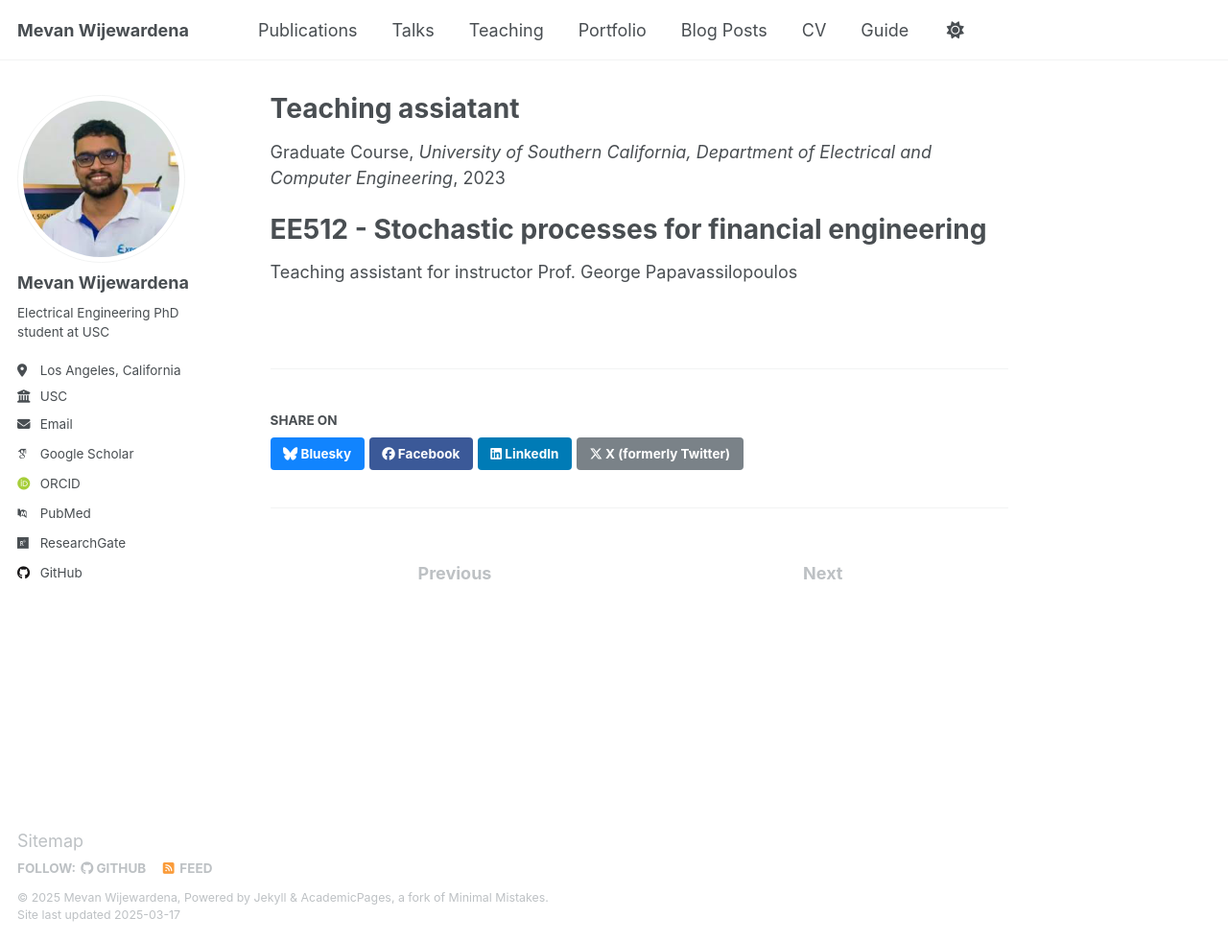
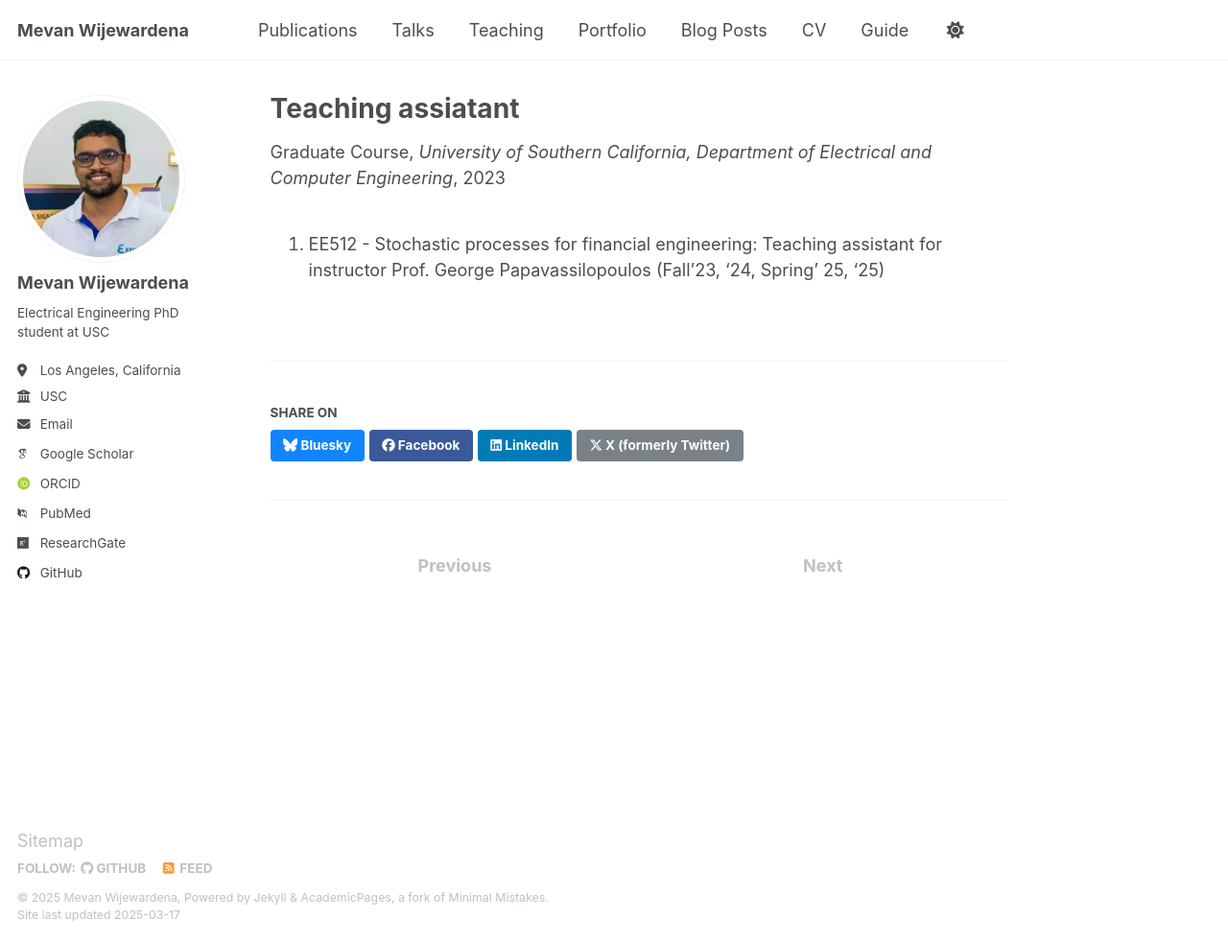
Before and after one commit to mevanwijewardena/mevanwijewardena.github.io, a Jekyll site: the page built from _teaching/2015-spring-teaching-2.md, in a window 1280 px wide and 982 px high. Shown: the whole window at 96% size. Built offline with Jekyll 4.4.1, drawn with Linux system fonts in a browser that asks for light colours; some web fonts are replaced.

Commit message:
Update 2015-spring-teaching-2.md

```diff
--- a/_teaching/2015-spring-teaching-2.md
+++ b/_teaching/2015-spring-teaching-2.md
@@ -8,6 +8,4 @@ date: Aug. 2023 - Present
 location: "Los Angeles, California"
 ---
 
-EE512 - Stochastic processes for financial engineering
-======
-Teaching assistant for instructor Prof. George Papavassilopoulos
+1. EE512 - Stochastic processes for financial engineering: Teaching assistant for instructor Prof. George Papavassilopoulos (Fall'23, '24, Spring' 25, '25)
```
